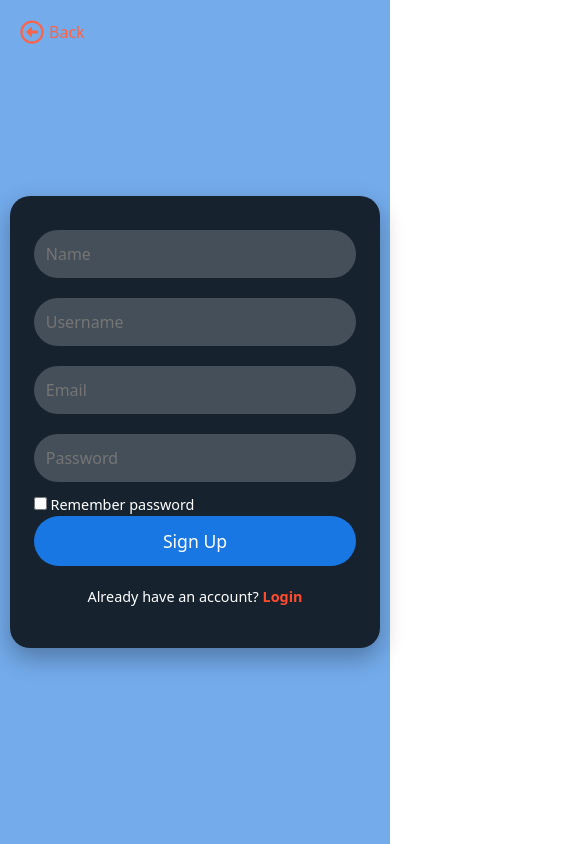
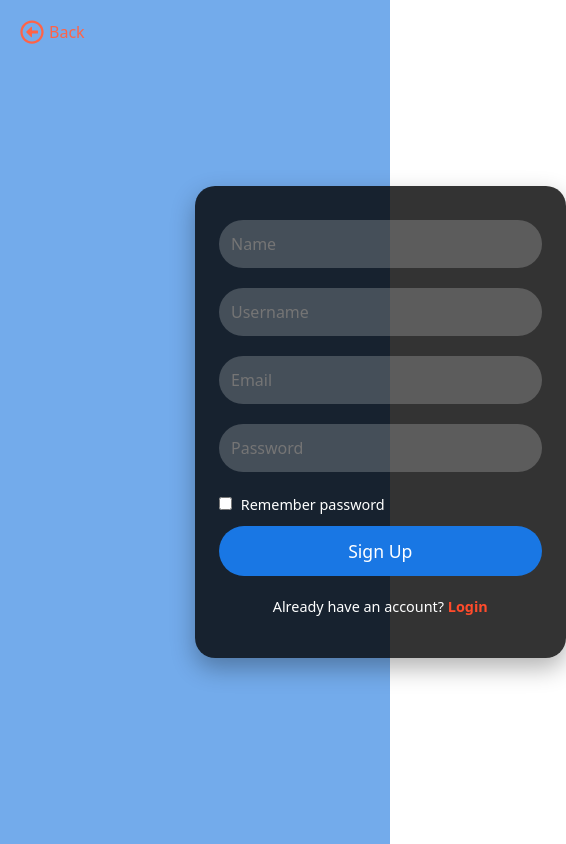
Before and after one commit to sudipta-9/Smart-Education-System, a React (Vite) app in the folder frontend/: page /sign-up in a window 390 px wide. Shown: the whole page, 566 px wide, since content can reach past the window. Built offline with nearby package versions, Linux system fonts and the light colour scheme.

Commit message:
Working on login and sign up section

```diff
--- a/frontend/src/Pages/auth/Login.jsx
+++ b/frontend/src/Pages/auth/Login.jsx
@@ -12,11 +12,13 @@ const Login = () => {
   });
 
   const navigate = useNavigate();
+
   const handleLogin = (e) => {
     e.preventDefault();
     const response = login(credentials);
-    if (!response.success) toast.error(response.message);
-    else {
+    if (!response.success) {
+      toast.error(response.message);
+    } else {
       toast.success(response.message);
       navigate("/");
     }
@@ -25,15 +27,15 @@ const Login = () => {
   return (
     <div className="login-page">
       <div className="back-button">
-        <Link to={"/"} className="back-link">
+        <Link to="/" className="back-link">
           <FaRegArrowAltCircleLeft className="back-icon" /> Back
         </Link>
       </div>
       <div className="login-container">
         <div className="form-box">
-          <form>
+          <form onSubmit={handleLogin}>
             <input
-              type="text"
+              type="email"
               name="email"
               placeholder="Email"
               className="input-field"
@@ -41,29 +43,31 @@ const Login = () => {
               onChange={(e) =>
                 setCredentials({ ...credentials, email: e.target.value })
               }
+              required
             />
             <input
               type="password"
+              name="password"
               placeholder="Password"
               className="input-field"
-              name="password"
               value={credentials.password}
               onChange={(e) =>
                 setCredentials({ ...credentials, password: e.target.value })
               }
+              required
             />
             <div className="remember-section">
               <label>
                 <input type="checkbox" /> Remember me
               </label>
             </div>
-            <button className="submit-btn" onClick={(e) => handleLogin(e)}>
+            <button type="submit" className="submit-btn">
               Login
             </button>
           </form>
           <div className="signup-link">
             <p>
-              Dont have an account? <Link to="/sign-up">Sign Up</Link>
+              Don't have an account? <Link to="/sign-up">Sign Up</Link>
             </p>
           </div>
         </div>
--- a/frontend/src/Pages/auth/Signup.jsx
+++ b/frontend/src/Pages/auth/Signup.jsx
@@ -5,18 +5,6 @@ import useAuthStore from "../../../store/useAuthStore";
 import { toast } from "react-toastify";
 
 const SignUp = () => {
-  // const [data, setData] = useState();
-  // const [loading, setLoading] = useState(true);
-  // const [error, setError] = useState(false);
-
-  // useEffect(() => {
-  //     fetch("http://localhost:4000/api/v1/register?uId=66ef907dc73008b1a6ba8149")
-  //         .then((response) => response.json())
-  //         .then((data) => setData(data))
-  //         .catch((error) => setError("Error:", error))
-  //         .finally(() => setLoading(false), setError(""));
-  // }, []);
-
   const { signup } = useAuthStore();
 
   const [newUser, setNewUser] = useState({
@@ -28,12 +16,16 @@ const SignUp = () => {
 
   const navigate = useNavigate();
 
-  const handleSignup = (e) => {
+  const handleSignup = async (e) => {
     e.preventDefault();
-    const response = signup(newUser);
-    if (!response.success) toast.error(response.message);
-    else {
-      toast.success(response.message);
+
+    // Perform signup and handle the response
+    const response = await signup(newUser);
+
+    if (!response?.success) {
+      toast.error(response?.message || "Signup failed");
+    } else {
+      toast.success(response.message || "Signup successful");
       navigate("/login");
     }
   };
@@ -41,20 +33,23 @@ const SignUp = () => {
   return (
     <div className="signup-page">
       <div className="back-button">
-        <Link to={"/"} className="back-link">
+        <Link to="/" className="back-link">
           <FaRegArrowAltCircleLeft className="back-icon" /> Back
         </Link>
       </div>
       <div className="signup-container">
         <div className="form-box">
-          <form>
+          <form onSubmit={handleSignup}>
             <input
               type="text"
               name="name"
               placeholder="Name"
               className="input-field"
               value={newUser.name}
-              onChange={(e) => setNewUser({ ...newUser, name: e.target.value })}
+              onChange={(e) =>
+                setNewUser({ ...newUser, name: e.target.value })
+              }
+              required
             />
             <input
               type="text"
@@ -65,6 +60,7 @@ const SignUp = () => {
               onChange={(e) =>
                 setNewUser({ ...newUser, username: e.target.value })
               }
+              required
             />
             <input
               type="email"
@@ -75,6 +71,7 @@ const SignUp = () => {
               onChange={(e) =>
                 setNewUser({ ...newUser, email: e.target.value })
               }
+              required
             />
             <input
               type="password"
@@ -85,13 +82,14 @@ const SignUp = () => {
               onChange={(e) =>
                 setNewUser({ ...newUser, password: e.target.value })
               }
+              required
             />
             <div className="remember-section">
               <label>
                 <input type="checkbox" /> Remember password
               </label>
             </div>
-            <button className="submit-btn" onClick={(e) => handleSignup(e)}>
+            <button className="submit-btn" type="submit">
               Sign Up
             </button>
           </form>
--- a/frontend/src/sass/style.scss
+++ b/frontend/src/sass/style.scss
@@ -642,7 +642,7 @@ $header-text-color: #fff;
   }
 
 
-//signup
+//Signup Section
 .signup-page {
     display: flex;
     justify-content: center;
@@ -684,14 +684,17 @@ $header-text-color: #fff;
       width: 400px;
       text-align: center;
       box-shadow: 0 10px 25px rgba(0, 0, 0, 0.3);
-        transform: translateZ(0);
-        transition: transform 0.5s ease-in-out;
-
-        &:hover {
-            transform: translateZ(30px) rotateX(5deg) rotateY(5deg);
-        }
+      position: absolute;
+      left: 50%;
+      transform: translateX(-50%);
+      opacity: 0; /* Start invisible */
+      animation: slideIn 1s ease forwards; /* Slide-in animation */
 
       .form-box {
+        form {
+          display: flex;
+          flex-direction: column;
+
           .input-field {
             width: 100%;
             padding: 12px;
@@ -712,10 +715,15 @@ $header-text-color: #fff;
 
           .remember-section {
             text-align: left;
+            margin: 10px 0;
 
             label {
               color: white;
               font-size: 0.9rem;
+
+              input[type="checkbox"] {
+                margin-right: 5px;
+              }
             }
           }
 
@@ -758,6 +766,7 @@ $header-text-color: #fff;
           }
         }
       }
+    }
 
     @media (max-width: 768px) {
       .signup-container {
@@ -765,9 +774,11 @@ $header-text-color: #fff;
         padding: 2rem;
       }
 
-        .form-box .input-field,
-        .form-box .submit-btn {
+      .form-box {
+        .input-field,
+        .submit-btn {
           font-size: 0.9rem;
+        }
       }
     }
 
@@ -781,9 +792,23 @@ $header-text-color: #fff;
         font-size: 16px;
       }
     }
+
+    /* Keyframes for slide-in animation */
+    @keyframes slideIn {
+      0% {
+        left: 50%;
+        transform: translateX(-50%) translateY(50%);
+        opacity: 0;
+      }
+      100% {
+        left: 50%;
+        transform: translateX(-50%) translateY(0);
+        opacity: 1;
+      }
+    }
   }
 
-//login
+//Login Section
 .login-page {
     display: flex;
     justify-content: center;
@@ -793,6 +818,7 @@ $header-text-color: #fff;
     background-size: cover;
     background-position: center;
     position: relative;
+    overflow: hidden;
 
     .back-button {
       position: absolute;
@@ -825,12 +851,7 @@ $header-text-color: #fff;
       width: 400px;
       text-align: center;
       box-shadow: 0 10px 25px rgba(0, 0, 0, 0.3);
-        transform: translateZ(0);
-        transition: transform 0.5s ease-in-out;
-
-        &:hover {
-            transform: translateZ(30px) rotateX(5deg) rotateY(5deg);
-        }
+      animation: slideIn 1.5s forwards cubic-bezier(0.25, 1, 0.5, 1);
 
       .form-box {
         .input-field {
@@ -900,15 +921,21 @@ $header-text-color: #fff;
       }
     }
 
+    @keyframes slideIn {
+      0% {
+        opacity: 0;
+        transform: translateY(20px);
+      }
+      100% {
+        opacity: 1;
+        transform: translateY(0);
+      }
+    }
+
     @media (max-width: 768px) {
       .login-container {
         width: 90%;
         padding: 2rem;
-        }
-
-        .form-box .input-field,
-        .form-box .submit-btn {
-            font-size: 0.9rem;
       }
     }
 
@@ -1043,7 +1070,6 @@ $header-text-color: #fff;
         }
     }
 }
-
 
 //Post Section
 .header {
```
Lines whose indentation alone changed are shown as unchanged.
